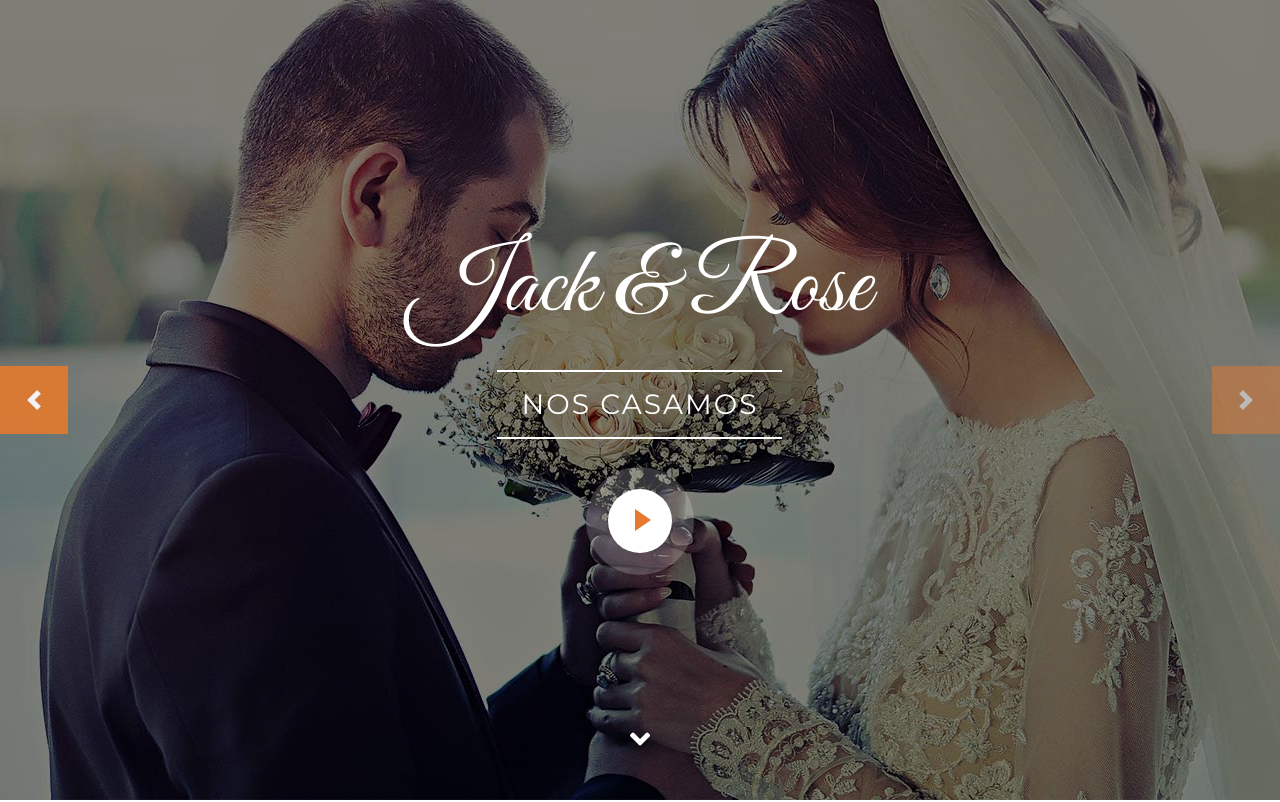
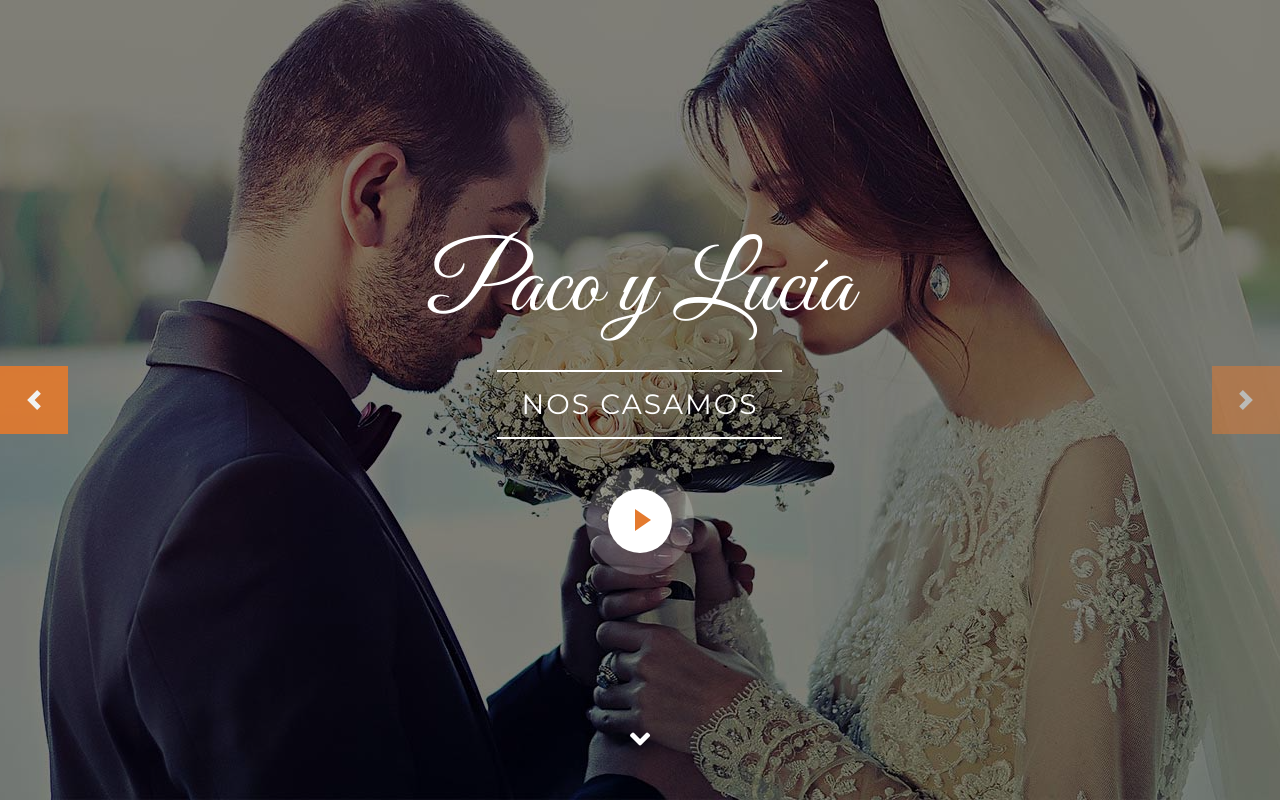
Before and after one commit to JesusEstudios/testExamen, a plain HTML site: page index.html in a window 1280 px wide. Shown: the top 802 px of the page. Drawn offline with nearby package versions, Linux system fonts and the light colour scheme.

Commit message:
Cambios de nombres

```diff
--- a/index.html
+++ b/index.html
@@ -3,7 +3,7 @@
 
 <head>
     <meta charset="utf-8">
-    <title>Jack & Rose - Free Wedding Website Template</title>
+    <title>Paco y Lucía - Free Wedding Website Template</title>
     <meta content="width=device-width, initial-scale=1.0" name="viewport">
     <meta content="Free HTML Templates" name="keywords">
     <meta content="Free HTML Templates" name="description">
@@ -64,7 +64,7 @@
                     <img class="position-absolute w-100 h-100" src="img/carousel-1.jpg" style="object-fit: cover;">
                     <div class="carousel-caption d-flex flex-column align-items-center justify-content-center">
                         <div class="p-3" style="max-width: 900px;">
-                            <h1 class="display-1 font-secondary text-white mt-n3 mb-md-4">Jack & Rose</h1>
+                            <h1 class="display-1 font-secondary text-white mt-n3 mb-md-4">Paco y Lucía</h1>
                             <div class="d-inline-block border-top border-bottom border-light py-3 px-4">
                                 <h3 class="text-uppercase font-weight-normal text-white m-0" style="letter-spacing: 2px;">Nos casamos</h3>
                             </div>
@@ -79,7 +79,7 @@
                     <img class="position-absolute w-100 h-100" src="img/carousel-2.jpg" style="object-fit: cover;">
                     <div class="carousel-caption d-flex flex-column align-items-center justify-content-center">
                         <div class="p-3" style="max-width: 900px;">
-                            <h1 class="display-1 font-secondary text-white mt-n3 mb-md-4">Jack & Rose</h1>
+                            <h1 class="display-1 font-secondary text-white mt-n3 mb-md-4">Paco y Lucía</h1>
                             <div class="d-inline-block border-top border-bottom border-light py-3 px-4">
                                 <h3 class="text-uppercase font-weight-normal text-white m-0" style="letter-spacing: 2px;">We're getting married</h3>
                             </div>
```
